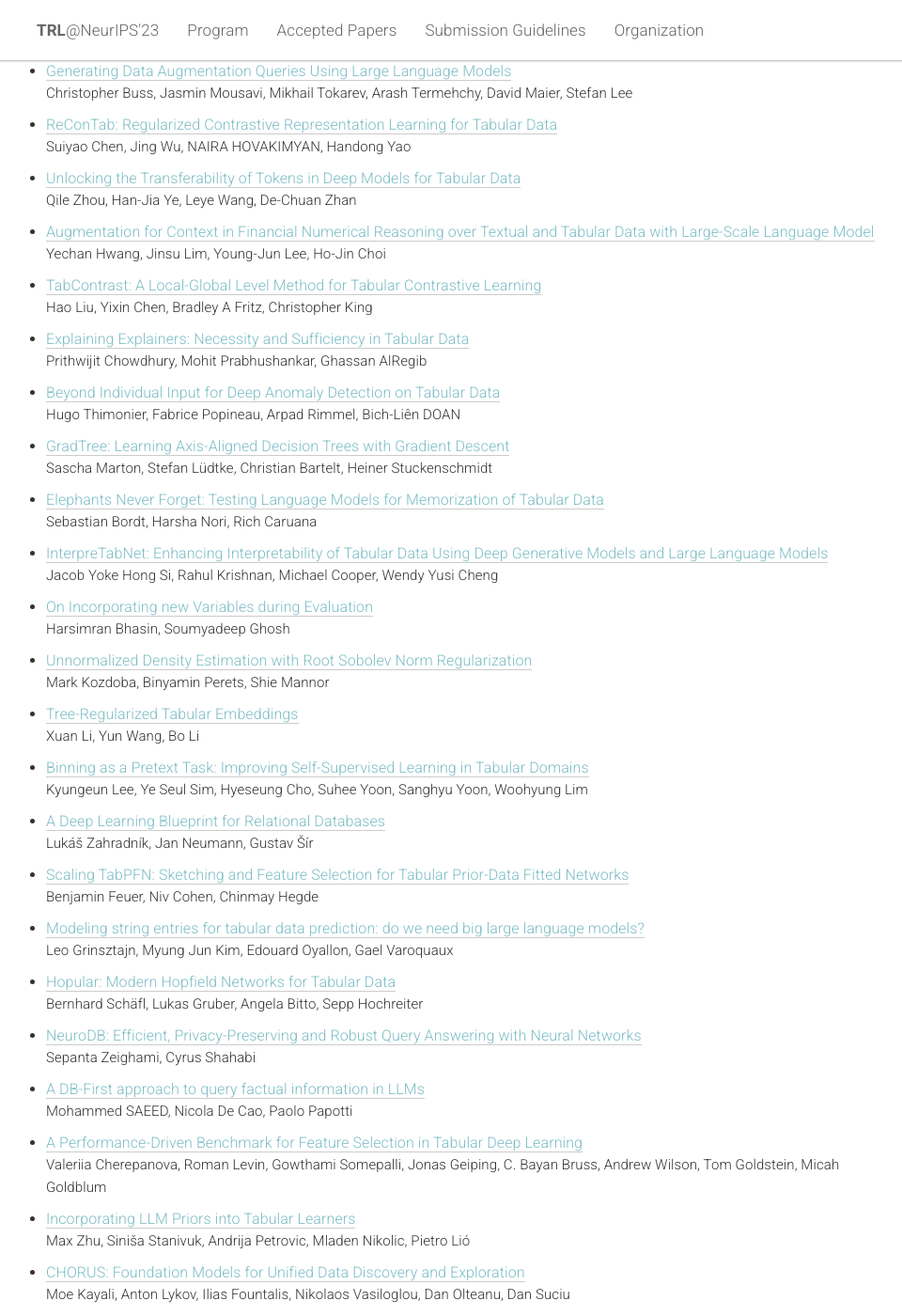
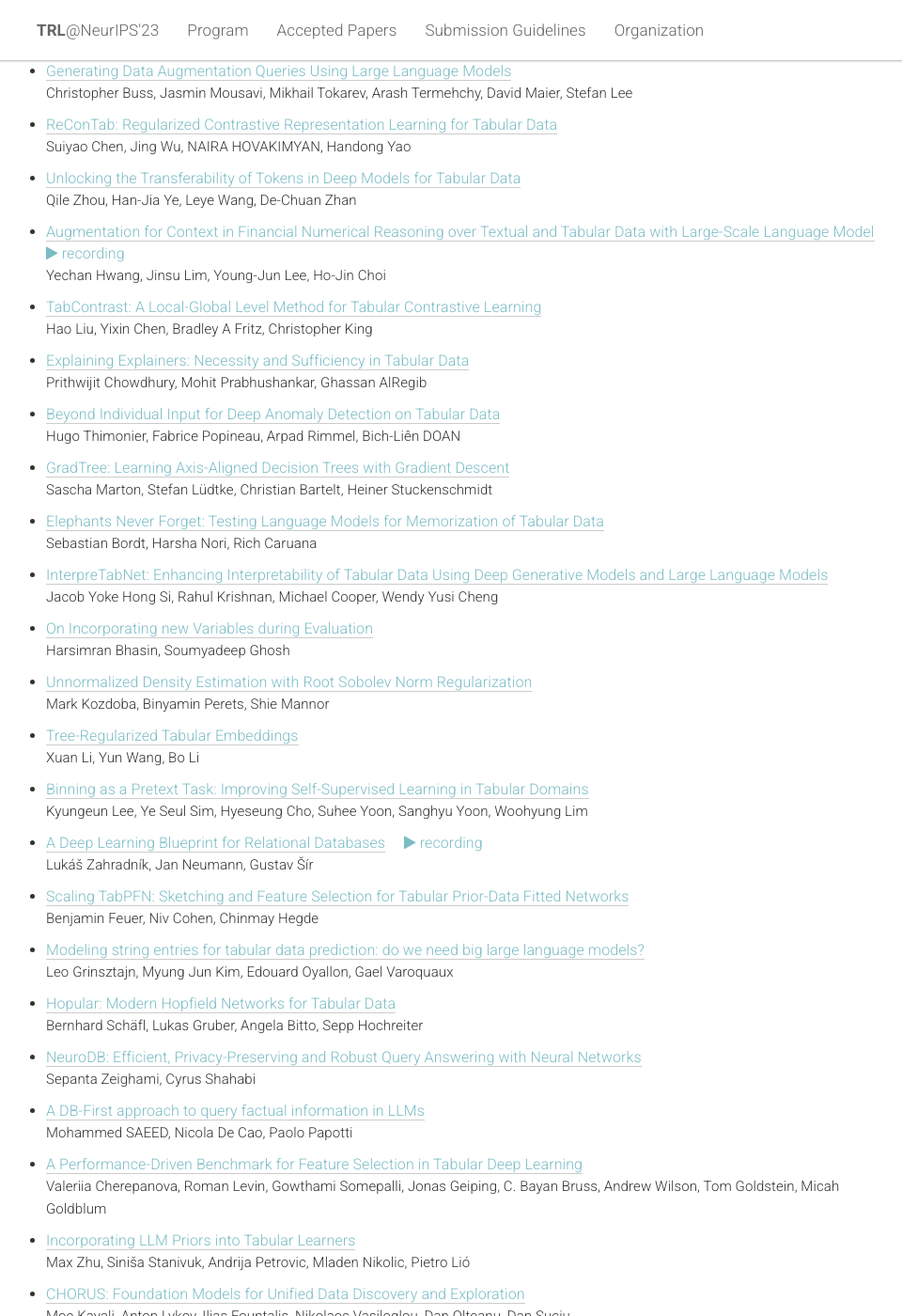
Before and after one commit to table-representation-learning/table-representation-learning.github.io, a Jekyll site: the page built from _pages/home.html, in a window 1280 px wide and 1400 px high, scrolled down 7176 px. Shown: the whole window at 94% size, without its empty margins (156-1116 px from the left). Built offline with Jekyll 4.4.1, drawn with Linux system fonts in a browser that asks for light colours.

Commit message:
add poster pitches.

```diff
--- a/_pages/home.html
+++ b/_pages/home.html
@@ -1087,6 +1087,7 @@ acknowledgements: ""
 
             <li>
                 <a class="paper-title" href="https://openreview.net/forum?id=s0rM4hWBUq" target="_blank">Augmentation for Context in Financial Numerical Reasoning over Textual and Tabular Data with Large-Scale Language Model</a>
+                &nbsp; &nbsp; <a style="border-bottom: 0;" href="https://youtu.be/MlOnUW1AQms?si=f8Ifitdq3vQmz95Q" target="blank"><i class="fa fa-play" aria-hidden="true"></i> recording</a>
                 <br>
                 <span class="paper-authors">Yechan Hwang, Jinsu Lim, Young-Jun Lee, Ho-Jin Choi
                 <br>
@@ -1166,6 +1167,7 @@ acknowledgements: ""
 
             <li>
                 <a class="paper-title" href="https://openreview.net/forum?id=b4GEmjsHAB" target="_blank">A Deep Learning Blueprint for Relational Databases</a>
+                &nbsp; &nbsp; <a style="border-bottom: 0;" href="https://youtu.be/1QUQogj_xmI?si=gOFsXhhuG1EYGwWm" target="blank"><i class="fa fa-play" aria-hidden="true"></i> recording</a>
                 <br>
                 <span class="paper-authors">Lukáš Zahradník, Jan Neumann, Gustav Šír
                 <br>
@@ -1228,6 +1230,7 @@ acknowledgements: ""
 
             <li>
                 <a class="paper-title" href="https://openreview.net/forum?id=JIrTIMI5Yd" target="_blank">Introducing the Observatory Library for End-to-End Table Embedding Inference</a>
+                &nbsp; &nbsp; <a style="border-bottom: 0;" href="https://youtu.be/H3ww-MXInrk?si=dlFCspTFifnr8GKI" target="blank"><i class="fa fa-play" aria-hidden="true"></i> recording</a>
                 <br>
                 <span class="paper-authors">Tianji Cong, Zhenjie Sun, Paul Groth, H. V. Jagadish, Madelon Hulsebos
                 <br>
@@ -1310,7 +1313,8 @@ acknowledgements: ""
             <span class="paper-authors">Roman Levin, Valeriia Cherepanova, Avi Schwarzschild, Arpit Bansal, C. Bayan
                 Bruss,
                 Tom
-                Goldstein, Andrew Gordon Wilson, Micah Goldblum</span>
+                Goldstein, Andrew Gordon Wilson, Micah Goldblum
+            </span>
         </li>
 
         <li> <a class="paper-title" href="assets/papers/stable_table_generation_framew.pdf" target="_blank">STable: Table Generation
```
